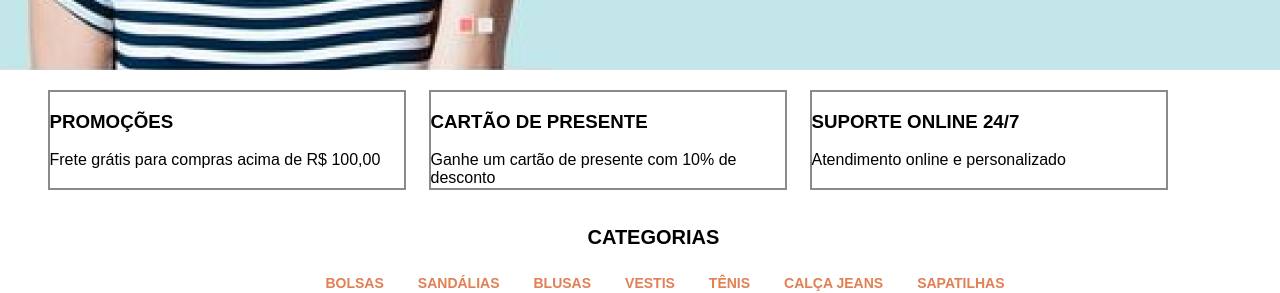
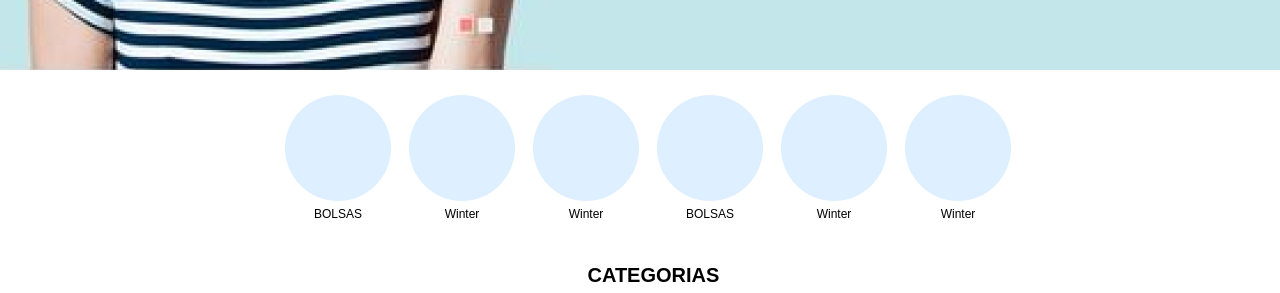
Before and after one commit to Yonatha/javascript-estudo, a Vue app in the folder loja/frontend/: page / in a window 1280 px wide. Shown: the part 577-870 px from the top of the page. Built offline with nearby package versions, Linux system fonts and the light colour scheme; no server answers.

Commit message:
Criação do componente Catalogo com status de categorias

```diff
--- a/loja/frontend/src/components/layout/DestaquePrincipal.vue
+++ b/loja/frontend/src/components/layout/DestaquePrincipal.vue
@@ -1,13 +1,20 @@
 <template>
-    <div id="destaque1">
-        <img src="/images/destaque1.png" />
+    <div class="container">
+        <div>
+            <img src="/images/destaque1.png" />
+        </div>
     </div>
 </template>
 
 <style scoped>
-#destaque1 {
+.container {
     width: 100%;
     height: 549px;
     background: #C3E6EA;
 }
+
+.container div {
+    width: 1296px;
+    margin: auto;
+}
 </style>
--- a/loja/frontend/src/components/loja/LojaDetalheProduto.vue
+++ b/loja/frontend/src/components/loja/LojaDetalheProduto.vue
@@ -1,35 +1,7 @@
 <template>
     <div class="container">
 
-         <section id="catalogo">
-            <div class="categoria">
-                <div></div>
-                <span>BOLSAS</span>
-            </div>
-            <div class="categoria">
-                <div></div>
-                <span>Winter</span>
-            </div>
-            <div class="categoria">
-                <div></div>
-                <span>Winter</span>
-            </div>
-            <div class="categoria">
-                <div></div>
-                <span>BOLSAS</span>
-            </div>
-            <div class="categoria">
-                <div></div>
-                <span>Winter</span>
-            </div>
-            <div class="categoria">
-                <div></div>
-                <span>Winter</span>
-            </div>
-        </section>
-
-
-
+        <Catalogo/>
 
         <div class="bloco1"></div>
         <div class="bloco2"></div>
@@ -47,7 +19,17 @@
     </div>
 </template>
 
-<style>
+<script>
+import Catalogo from "../shared/Catalogo.vue"
+
+export default {
+  components: {
+    Catalogo
+  }
+}
+</script>
+
+<style scoped>
 .container {
     width: 760px;
     display: flex;
@@ -56,35 +38,6 @@
     flex-wrap: wrap;
     margin: auto;
     margin-top: 20px;
-}
-
-.container section#catalogo {
-    width: 776px;
-    height: 139px;
-    display: flex;
-    gap: 18px;
-    justify-content: center;
-}
-
-.container section#catalogo .categoria {
-    width: 106px;
-    height: 139px;
-    margin-top: 10px;
-}
-
-.container section#catalogo .categoria span
-{
-    display: block;
-    text-align: center;
-    margin-top: 6px;
-    font-size: 12px;
-}
-
-.container section#catalogo .categoria div{
-    width: 106px;
-    height: 106px;
-    background: #DEEFFF;
-    border-radius: 100px;
 }
 
 .container .bloco1,
--- /dev/null
+++ b/loja/frontend/src/components/shared/Catalogo.vue
@@ -0,0 +1,60 @@
+<template>
+    <section id="catalogo">
+        <div class="categoria">
+            <div></div>
+            <span>BOLSAS</span>
+        </div>
+        <div class="categoria">
+            <div></div>
+            <span>Winter</span>
+        </div>
+        <div class="categoria">
+            <div></div>
+            <span>Winter</span>
+        </div>
+        <div class="categoria">
+            <div></div>
+            <span>BOLSAS</span>
+        </div>
+        <div class="categoria">
+            <div></div>
+            <span>Winter</span>
+        </div>
+        <div class="categoria">
+            <div></div>
+            <span>Winter</span>
+        </div>
+    </section>
+</template>
+
+<style scoped>
+section#catalogo {
+    width: 776px;
+    height: 139px;
+    display: flex;
+    gap: 18px;
+    justify-content: center;
+}
+
+section#catalogo .categoria {
+    width: 106px;
+    height: 139px;
+    margin-top: 10px;
+}
+
+section#catalogo .categoria span
+{
+    display: block;
+    text-align: center;
+    margin-top: 6px;
+    font-size: 12px;
+}
+
+section#catalogo .categoria div{
+    width: 106px;
+    height: 106px;
+    background: #DEEFFF;
+    border-radius: 100px;
+}
+
+</style>
--- a/loja/frontend/src/paginas/Home.vue
+++ b/loja/frontend/src/paginas/Home.vue
@@ -1,7 +1,7 @@
 <template>
   <DestaquePrincipal />
 
-  <div id="orientacoes">
+  <!-- div id="orientacoes">
     <div>
       <h3>PROMOÇÕES</h3>
       <p>Frete grátis para compras acima de R$ 100,00</p>
@@ -16,6 +16,9 @@
       <h3>SUPORTE ONLINE 24/7</h3>
       <p>Atendimento online e personalizado </p>
     </div>
+  </div -->
+  <div class="principal">
+    <Catalogo />
   </div>
 
   <HomeCategorias />
@@ -32,9 +35,11 @@ import HomeCategorias from "../components/layout/HomeCategorias.vue";
 import UltimasBlog from "../components/layout/UltimasBlog.vue";
 import Logomarca from "../components/layout/logomarca.vue";
 import Oferta from "../components/layout/Oferta.vue";
+import Catalogo from "../components/shared/Catalogo.vue"
 
 export default {
   components: {
+    Catalogo,
     DestaquePrincipal,
     HomeDestaque,
     HomeCategorias,
@@ -47,6 +52,12 @@ export default {
 </script>
 
 <style>
+
+.principal {
+  width: 760px;
+  margin: auto;
+  padding-top: 15px;
+}
 
 #orientacoes {
   width: 1185px;
```
